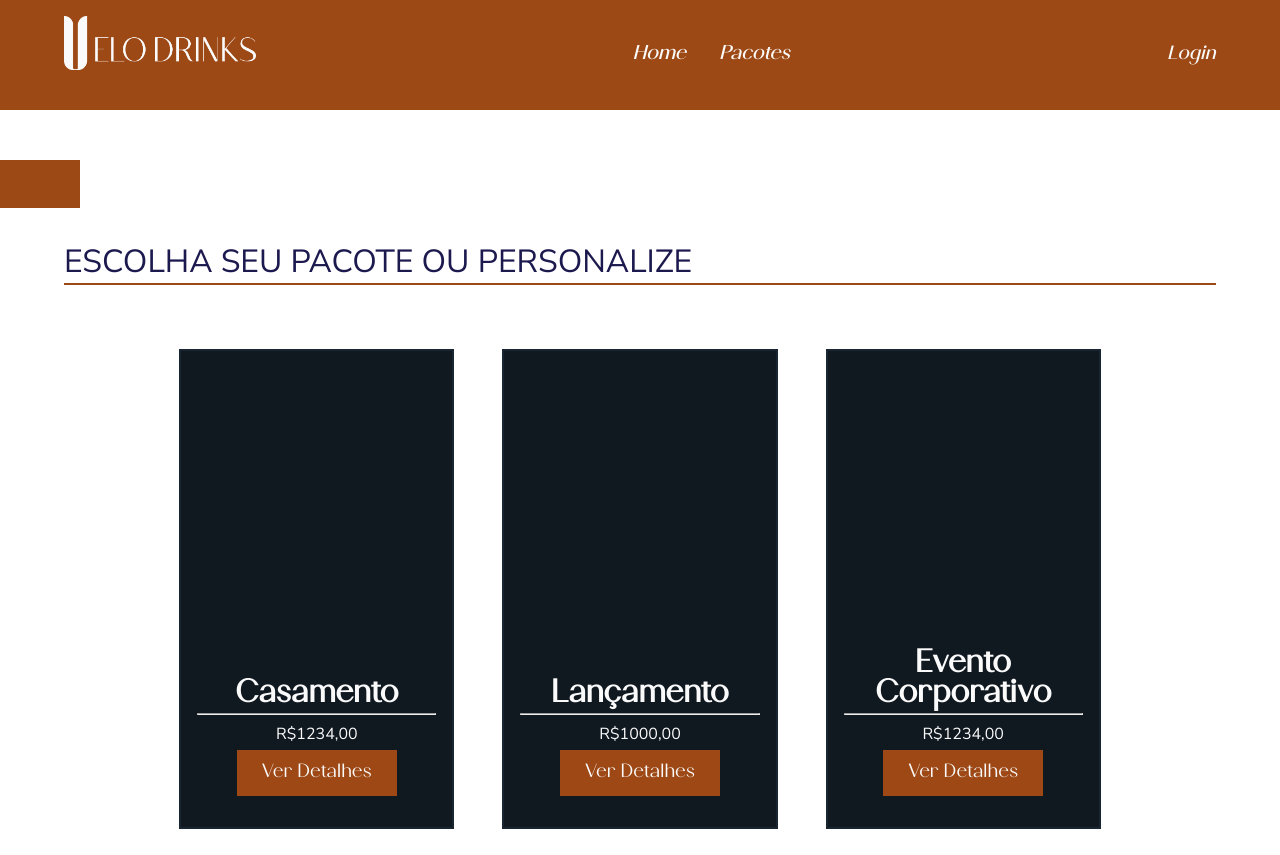
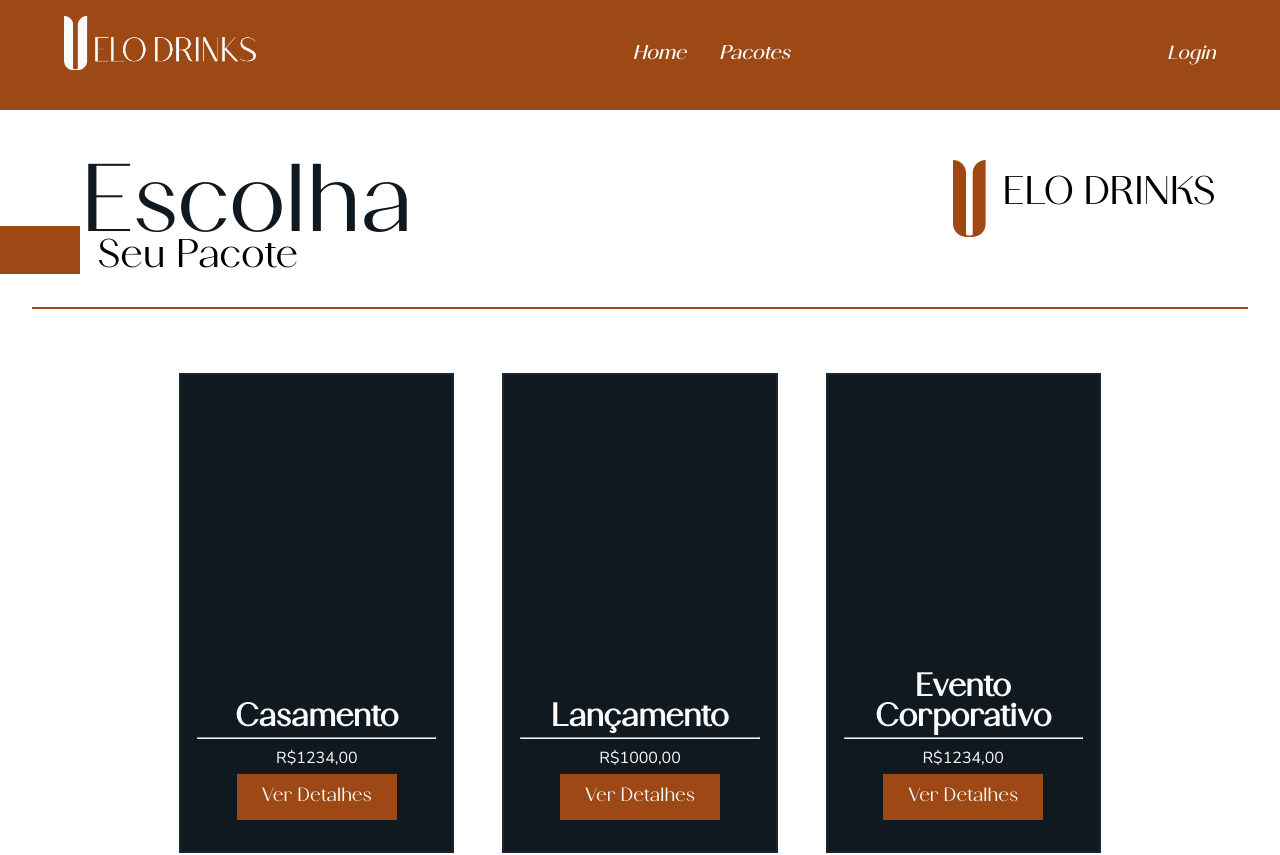
Before and after one commit to Gangue-da-Van-Branca/Frontend-Drinks, a React (Vite) app: page /pacotes in a window 1280 px wide. Shown: the top 855 px of the page. Built offline with nearby package versions, Linux system fonts and the light colour scheme.

Commit message:
começando a arrumar o pacotes

```diff
--- a/src/components/Elodrinks.jsx
+++ b/src/components/Elodrinks.jsx
@@ -2,7 +2,7 @@ function Elodrinks({ cor, tam }) {
   const estilo = {
     color: cor,
     fontSize: tam,
-    letterSpacing: '-1px',
+    letterSpacing: '-1px'
   };
 
   return <p style={estilo}>ELO DRINKS</p>;
--- a/src/components/PacotesPage/TopoPacotes/TopoPacotes.css
+++ b/src/components/PacotesPage/TopoPacotes/TopoPacotes.css
@@ -33,7 +33,16 @@
   }
 
   #linha-horizontal {
-    width: 100%;
+    margin: 2rem 2rem 0 2rem;
     height: 2px;
     background-color: #9d4915;
+
+
   }
+
+  #side{
+    display: flex;
+    align-items: center;
+    gap: 1rem;
+
+  }
--- a/src/components/PacotesPage/TopoPacotes/TopoPacotes.jsx
+++ b/src/components/PacotesPage/TopoPacotes/TopoPacotes.jsx
@@ -1,17 +1,24 @@
 import React from "react";
 import "./TopoPacotes.css";
+import Elodrinks from "../../Elodrinks";
+import logo from "../../../assets/icons/logo.svg"
 
 const TopoPacotes = () => {
   return (
     <header id="topo-pacotes">
-      <div id="logo-container">
-        <div id="barra-lateral" />
+      <div className="title">
+        <h1>Escolha</h1>
+        <div id="side">
+        <img src={logo} alt="" />
+        <Elodrinks tam="2.5rem"></Elodrinks></div>
+      </div>
 
+      <div className="Subtitulo">
+        <div className="box-esq"></div>
+        <p>Seu Pacote</p>
       </div>
-      <div id="linha-titulo-pacote">
-        <p>ESCOLHA SEU PACOTE OU PERSONALIZE</p>
         <div id="linha-horizontal" />
-      </div>
+
     </header>
   );
 };
--- a/src/components/SecaoQuemSomos/QuemSomos.jsx
+++ b/src/components/SecaoQuemSomos/QuemSomos.jsx
@@ -1,4 +1,3 @@
-import React from "react";
 import "./QuemSomos.css";
 import logo from "../../assets/icons/logo.svg"
 import img1 from "../../assets/images/ex_festa7.jpg";
```
